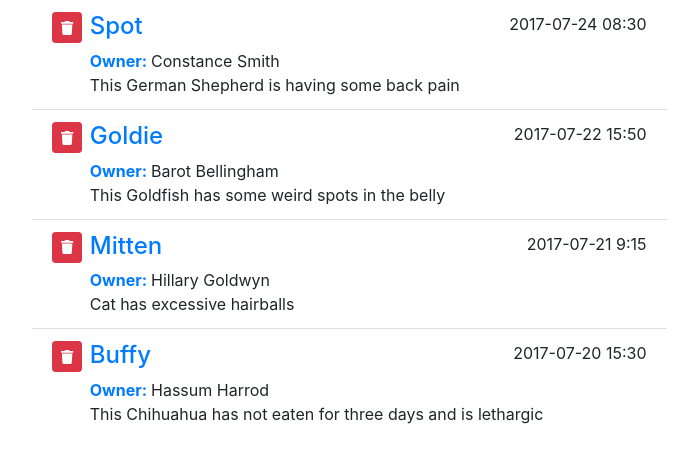
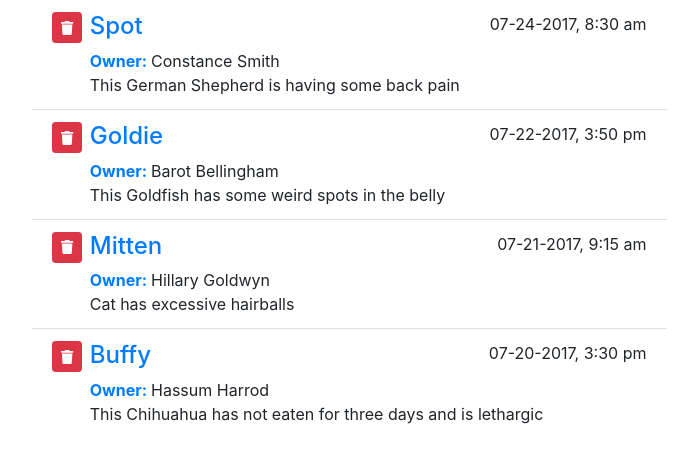
Before and after one commit to jcoz1968/vue-interface, a Vue app: page / in a window 1280 px wide. Shown: the top 462 px of the page, without its empty margins (291-989 px from the left). Built offline with nearby package versions, Linux system fonts and the light colour scheme.

Commit message:
moment to format date

```diff
--- a/src/components/AppointmentList.vue
+++ b/src/components/AppointmentList.vue
@@ -8,7 +8,7 @@
         <div class="w-100">
           <div class="d-flex justify-content-between">
             <span class="h4 text-primary">{{item.petName}}</span>
-            <span class="float-right">{{item.aptDate}}</span>
+            <span class="float-right">{{formattedDate(item.aptDate)}}</span>
           </div>
           <div class="owner-name">
             <span class="font-weight-bold text-primary mr-1">Owner:</span>
@@ -23,11 +23,17 @@
 
 <script>
   import {FontAwesomeIcon} from '@fortawesome/vue-fontawesome';
+  import moment from 'moment';
   export default {
     name: "AppointmentList",
     props: ["appointments"],
     components: {
-      FontAwesomeIcon
+      FontAwesomeIcon,
+    },
+    methods: {
+      formattedDate: function(date) {
+        return moment(new Date(date)).format('MM-DD-YYYY, h:mm a');
+      }
     }
   }
 </script>
```
